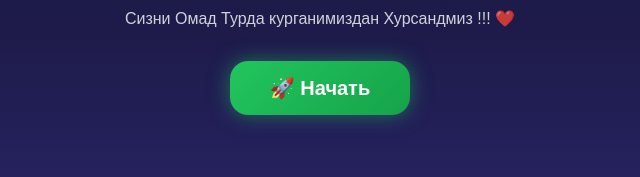
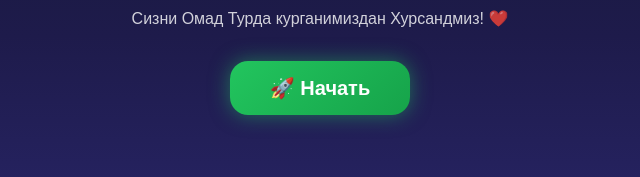
Before and after one commit to muxiwofficall2-rgb/NEW, a plain HTML site: page index.html in a window 1280 px wide. Shown: the part 364-541 px from the top of the page, 320-960 px from the left. Drawn offline with Linux system fonts and the light colour scheme.

Commit message:
Update index.html

```diff
--- a/index.html
+++ b/index.html
@@ -202,7 +202,7 @@ transform:translateY(0);
 <h1>✈️ O/Т</h1>
 
 <p id="welcomeText">
-Сизни Омад Турда курганимиздан Хурсандмиз !!! ❤️
+Сизни Омад Турда курганимиздан Хурсандмиз! ❤️
 </p>
 
 <div class="start-btn" onclick="startApp()" id="startBtn">
```
